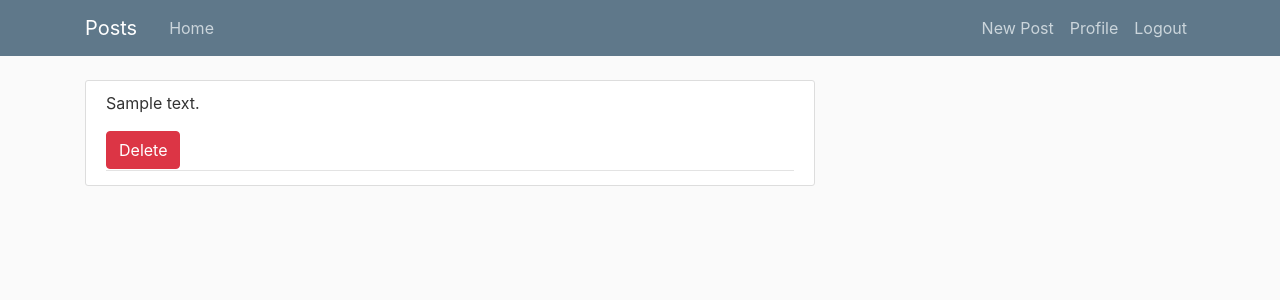
After one commit to MugachaGichamba/blog_post, a Flask app: page /comments/1 in a window 1280 px wide. The commit adds this page. Shown: the top 300 px of the page. Run offline with Flask 2, Linux system fonts and the light colour scheme; a user stored in the database is signed in; tables that the repository leaves empty hold one stand-in row (values such as "Sample post"); some libraries are stand-ins or nearby versions.

Commit message:
rendering all comments for a specific post done

```diff
--- a/blog/routes.py
+++ b/blog/routes.py
@@ -90,3 +90,10 @@ def logout():
 def profile():
     posts = Post.query.filter_by(user_id=current_user.id).all()
     return render_template('profile.html', title="profile", posts=posts)
+
+
+@app.route('/comments/<int:post_id>', methods=['GET', 'POST'])
+@login_required
+def comments(post_id):
+    comments = Comment.query.filter_by(post_id=post_id)
+    return render_template('comments.html', title="New Comment", comments=comments)
--- /dev/null
+++ b/blog/templates/comments.html
@@ -0,0 +1,17 @@
+{% extends 'layout.html' %}
+
+{% block content %}
+    {% for comment in comments %}
+        <article class="media content-section">
+
+            <div class="media-body">
+                <div class="article-metadata">
+                    <p class="mr-2">{{ comment.comment }}</p>
+                    <a class="btn btn-danger" href="#">Delete</a>
+                </div>
+            </div>
+
+        </article>
+    {% endfor %}
+
+{% endblock content %}
--- a/blog/templates/profile.html
+++ b/blog/templates/profile.html
@@ -8,7 +8,8 @@
                 <div class="article-metadata">
                     <a class="mr-2" href="#">@{{ post.author.username }}</a>
                     <small class="text-muted">{{ post.date_posted.strftime('%Y-%m-%d') }}</small>
-                    <p class="article-content">{{ post.post }}</p>
+                    <p class="article-content">{{ post.post }}
+                        <a href="{{ url_for('comments', post_id=post.id) }}">View Comments</a>
                 </div>
             </div>
 
```
